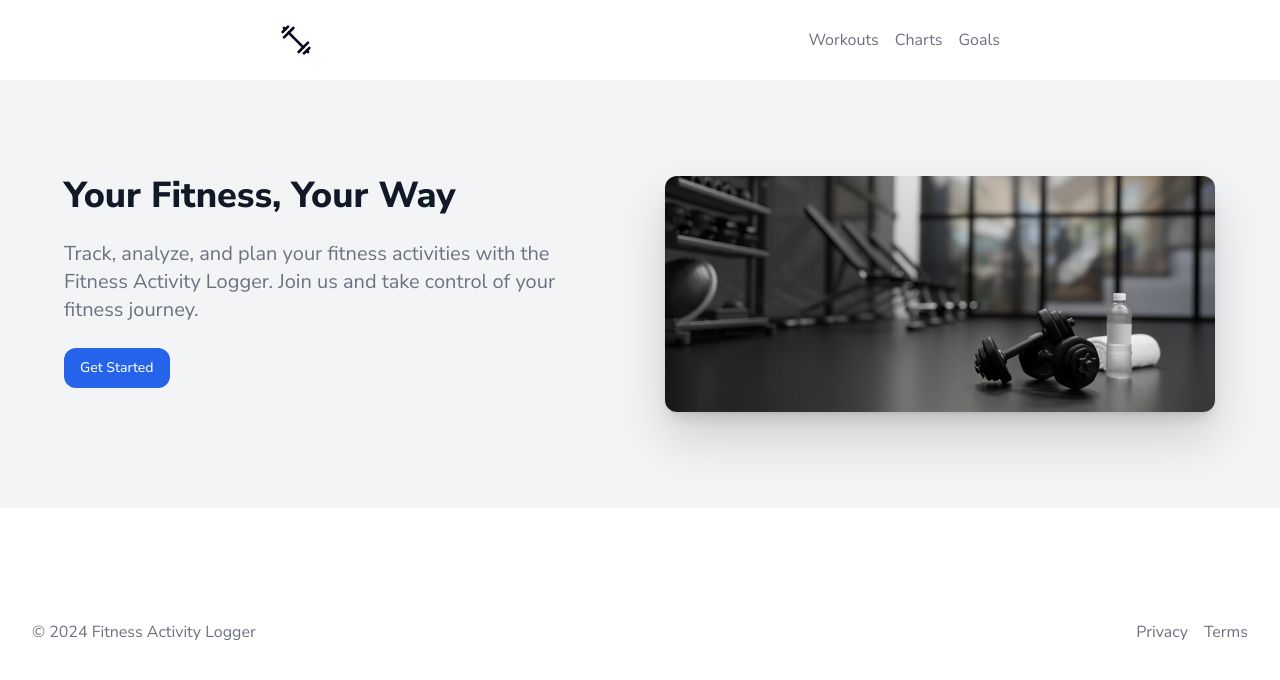
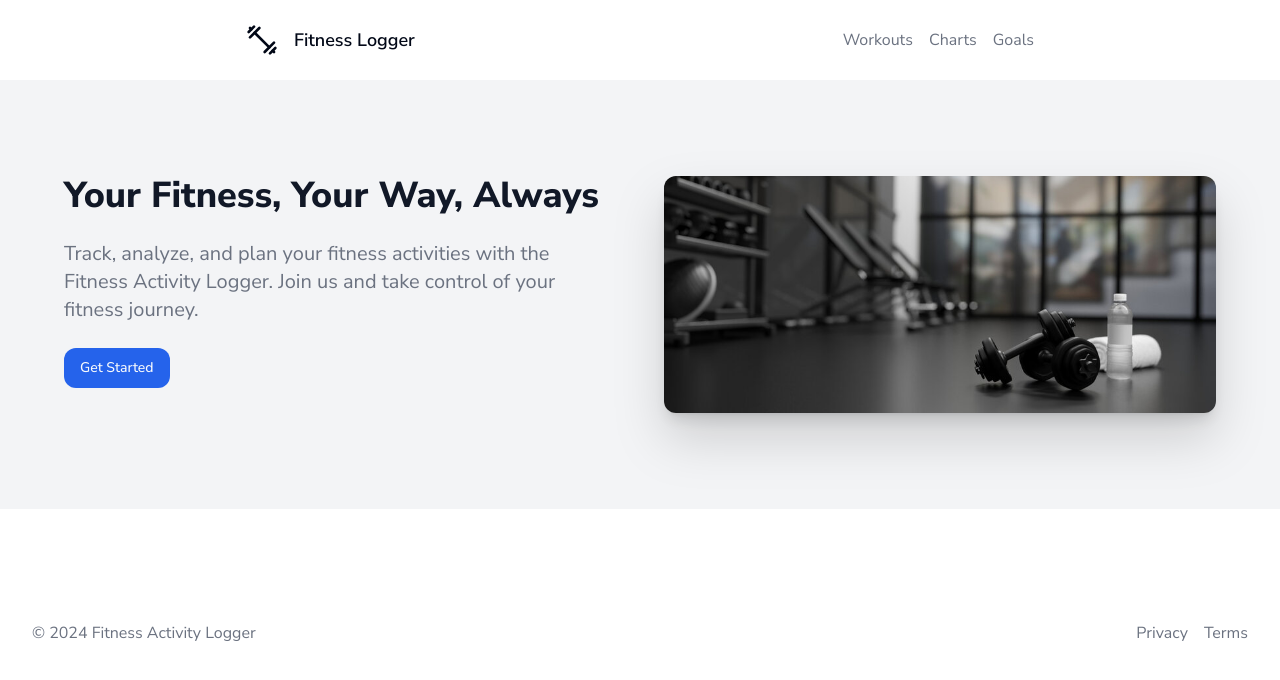
Before and after one commit to eeturonkko/fitness-activity-logger, a Next.js app: page / in a window 1280 px wide. Shown: the top 680 px of the page. Built offline with nearby package versions, Linux system fonts and the light colour scheme.

Commit message:
Update header and hero section UI components

```diff
--- a/components/ui/header.tsx
+++ b/components/ui/header.tsx
@@ -6,26 +6,20 @@ export default function Header() {
     <header className="py-6 px-4 sm:px-6 lg:px-8 ">
       <div className="flex items-center justify-around">
         <Link href="/">
-          <DumbbellIcon className="w-8 h-8" />
-          <span className="sr-only">Fitness Activity Logger</span>
+          <div className="flex items-center gap-4">
+            <DumbbellIcon className="w-8 h-8" />
+            <span className="sr-only">Fitness Activity Logger</span>
+            <span className="text-lg font-semibold">Fitness Logger</span>
+          </div>
         </Link>
         <div className="hidden sm:flex items-center space-x-4">
-          <Link
-            className="text-gray-500 hover:text-gray-900 dark:text-gray-400 dark:hover:text-gray-50"
-            href="/workouts"
-          >
+          <Link className="text-gray-500 hover:text-gray-900 " href="/workouts">
             Workouts
           </Link>
-          <Link
-            className="text-gray-500 hover:text-gray-900 dark:text-gray-400 dark:hover:text-gray-50"
-            href="/charts"
-          >
+          <Link className="text-gray-500 hover:text-gray-900 " href="/charts">
             Charts
           </Link>
-          <Link
-            className="text-gray-500 hover:text-gray-900 dark:text-gray-400 dark:hover:text-gray-50"
-            href="#"
-          >
+          <Link className="text-gray-500 hover:text-gray-900 " href="#">
             Goals
           </Link>
         </div>
--- a/components/ui/hero-section.tsx
+++ b/components/ui/hero-section.tsx
@@ -8,10 +8,10 @@ export default function HeroSection() {
       <main className=" bg-gray-100 mx-auto px-4 sm:px-6 lg:px-8 py-24">
         <div className="container grid lg:grid-cols-2 gap-12">
           <div className="space-y-6">
-            <h1 className="text-4xl font-extrabold text-gray-900 dark:text-gray-100">
-              Your Fitness, Your Way
+            <h1 className="text-4xl font-extrabold text-gray-900">
+              Your Fitness, Your Way, Always
             </h1>
-            <p className="text-xl text-gray-500 dark:text-gray-400">
+            <p className="text-xl text-gray-500 ">
               Track, analyze, and plan your fitness activities with the Fitness
               Activity Logger. Join us and take control of your fitness journey.
             </p>
@@ -23,7 +23,6 @@ export default function HeroSection() {
               className="rounded-xl shadow-lg drop-shadow-2xl"
               src={HeroPicture}
               placeholder="blur"
-              width="550"
             />
           </div>
         </div>
```
